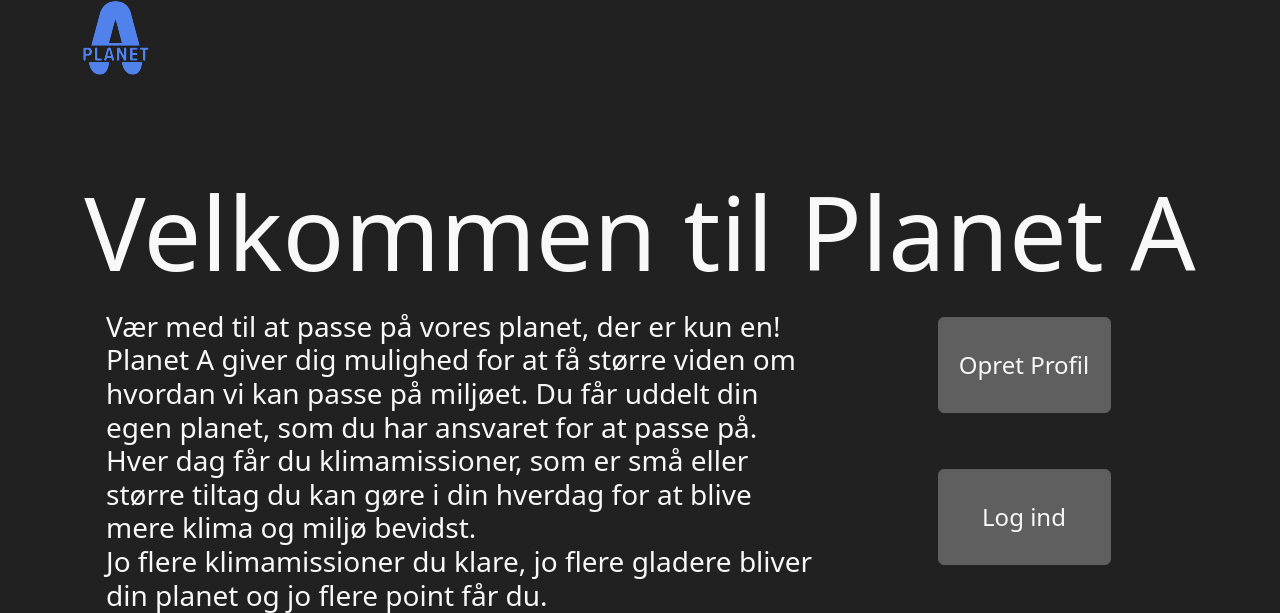
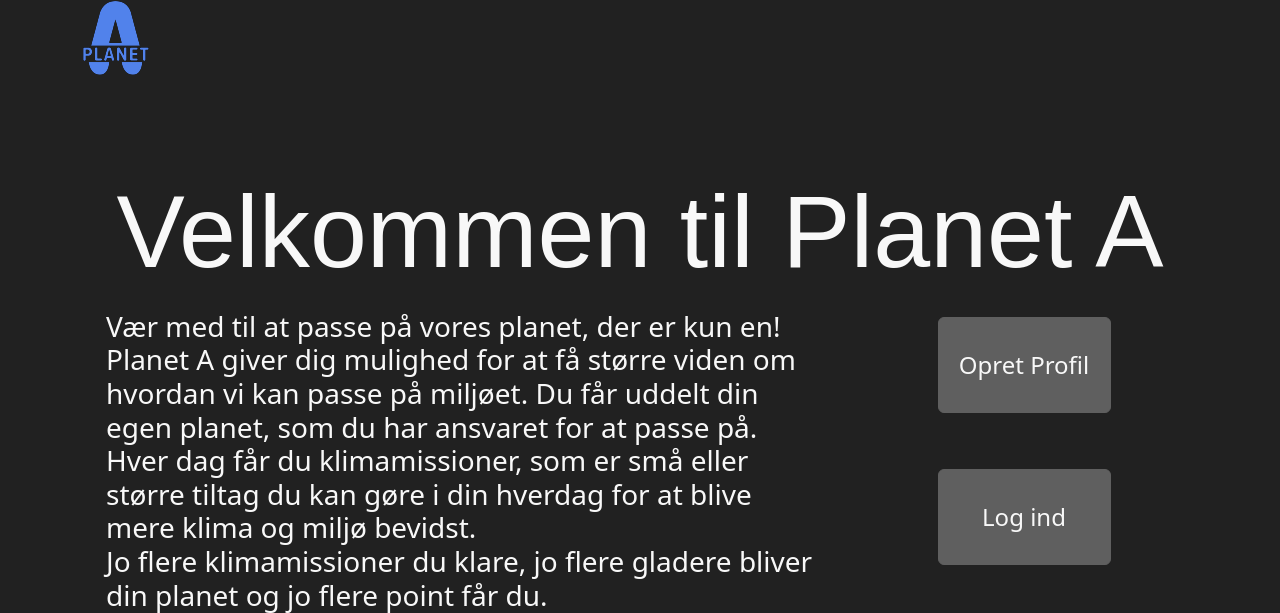
Before and after one commit to 11Hvid18/eksamen-3-sem2024, a PHP site: the page made by Planet A.html in a window 1280 px wide. Shown: the top 613 px of the page. Run offline with PHP 8.4, Linux system fonts and the light colour scheme; style sheets or scripts are compiled from the project's sources; some libraries are stand-ins or nearby versions; some web fonts are replaced.

Commit message:
Planet A

```diff
--- a/Planet A.html
+++ b/Planet A.html
@@ -12,6 +12,8 @@
     <link href="css/styles.css" rel="stylesheet" type="text/css">
 
     <meta name="viewport" content="width=device-width, initial-scale=1">
+
+    <link rel="stylesheet" href="https://use.typekit.net/fzx5twy.css">
 </head>
 
 <body class="bg-bgfarve">
@@ -23,8 +25,8 @@
 </div>
 <div class="container container-fluid">
     <div class="row align-content-around d-flex">
-        <div class="col-12 ">
-            <h1 class="text-hvid display-1 justify-content-center d-flex mt-5 mb-3 pt-5" style="font-size: clamp(3rem, 8vw, 25rem);">
+        <div class="col-12 overskrift ">
+            <h1 class="overskrift text-hvid display-1 justify-content-center d-flex mt-5 mb-3 pt-5" style="font-size: clamp(3rem, 8vw, 25rem);">
                 Velkommen til Planet A
             </h1>
 
@@ -54,9 +56,6 @@
 
 
 <script src="node_modules/bootstrap/dist/js/bootstrap.bundle.min.js"></script>
-<script>
-
-
-</script>
+<script>src="js/java.js"</script>
 </body>
 </html>
--- a/css/styles.scss
+++ b/css/styles.scss
@@ -35,3 +35,9 @@
 		padding: 0.5rem 1rem;
 	}
 }
+
+.overskrift{
+	font-family: "proxima-soft", sans-serif;
+    font-weight: 400;
+    font-style: normal;
+}
```
Also changed, not shown: underside.html (+9 -2 lines).
